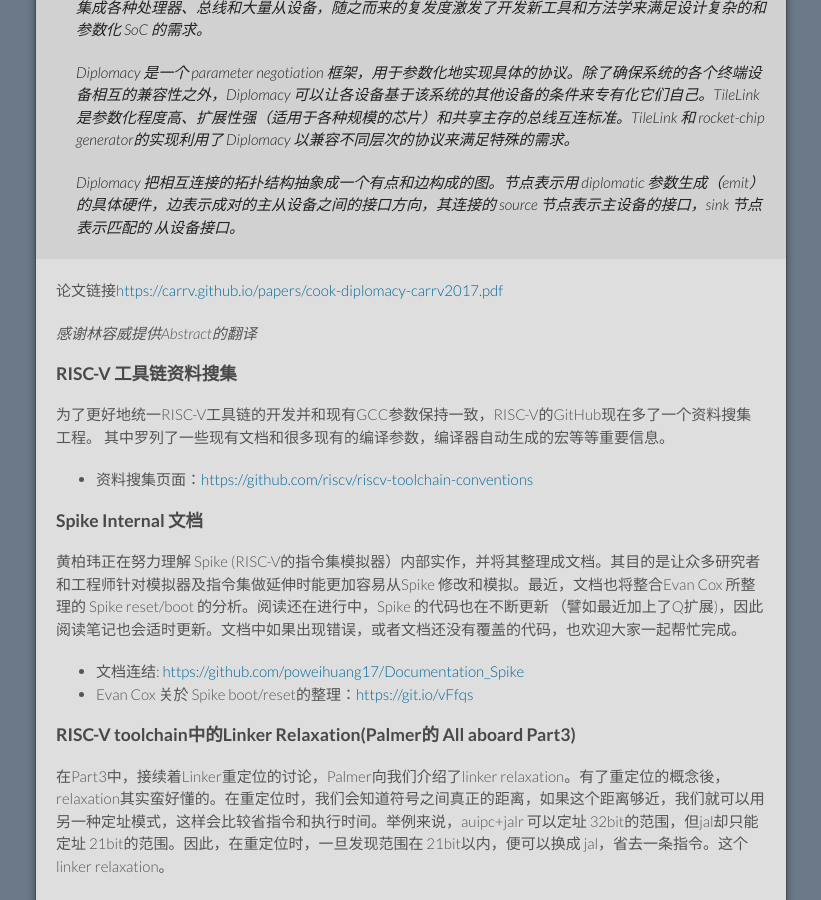
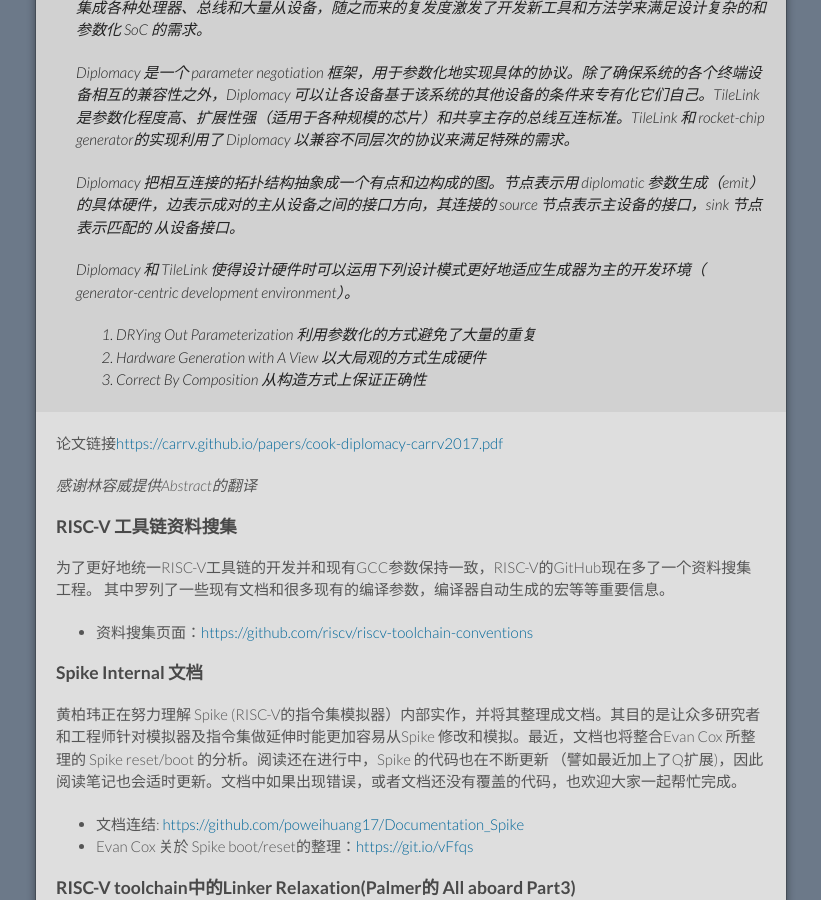
Before and after one commit to cnrv/home, a Jekyll site: the page built from bi-week-rpts/2017-10-26.md, in a window 1280 px wide and 900 px high, scrolled down 4026 px. Shown: the whole window, without its empty margins (229-1050 px from the left). Built offline with Jekyll 4.4.1, drawn with Linux system fonts in a browser that asks for light colours; Markdown is read by kramdown in place of the engine named in the settings; comment, search, counter and statistics services are not loaded; our own code applies the rules of GitHub Pages for plain Markdown files.

Commit message:
more abstract.
Signed-off-by: Alex Guo <xfguo@credosemi.com.cn>

```diff
--- a/bi-week-rpts/2017-10-26.md
+++ b/bi-week-rpts/2017-10-26.md
@@ -141,6 +141,12 @@
 > Diplomacy 是一个 parameter negotiation 框架，用于参数化地实现具体的协议。除了确保系统的各个终端设备相互的兼容性之外，Diplomacy 可以让各设备基于该系统的其他设备的条件来专有化它们自己。TileLink 是参数化程度高、扩展性强（适用于各种规模的芯片）和共享主存的总线互连标准。TileLink 和 rocket-chip generator的实现利用了 Diplomacy 以兼容不同层次的协议来满足特殊的需求。
 >
 > Diplomacy 把相互连接的拓扑结构抽象成一个有点和边构成的图。节点表示用 diplomatic 参数生成（emit）的具体硬件，边表示成对的主从设备之间的接口方向，其连接的 source 节点表示主设备的接口，sink 节点表示匹配的 从设备接口。
+>
+> Diplomacy 和 TileLink 使得设计硬件时可以运用下列设计模式更好地适应生成器为主的开发环境（ generator-centric development environment）。
+>
+> 1. DRYing Out Parameterization 利用参数化的方式避免了大量的重复
+> 2. Hardware Generation with A View 以大局观的方式生成硬件
+> 3. Correct By Composition 从构造方式上保证正确性
 
 论文链接[https://carrv.github.io/papers/cook-diplomacy-carrv2017.pdf](https://carrv.github.io/papers/cook-diplomacy-carrv2017.pdf)
 
```
